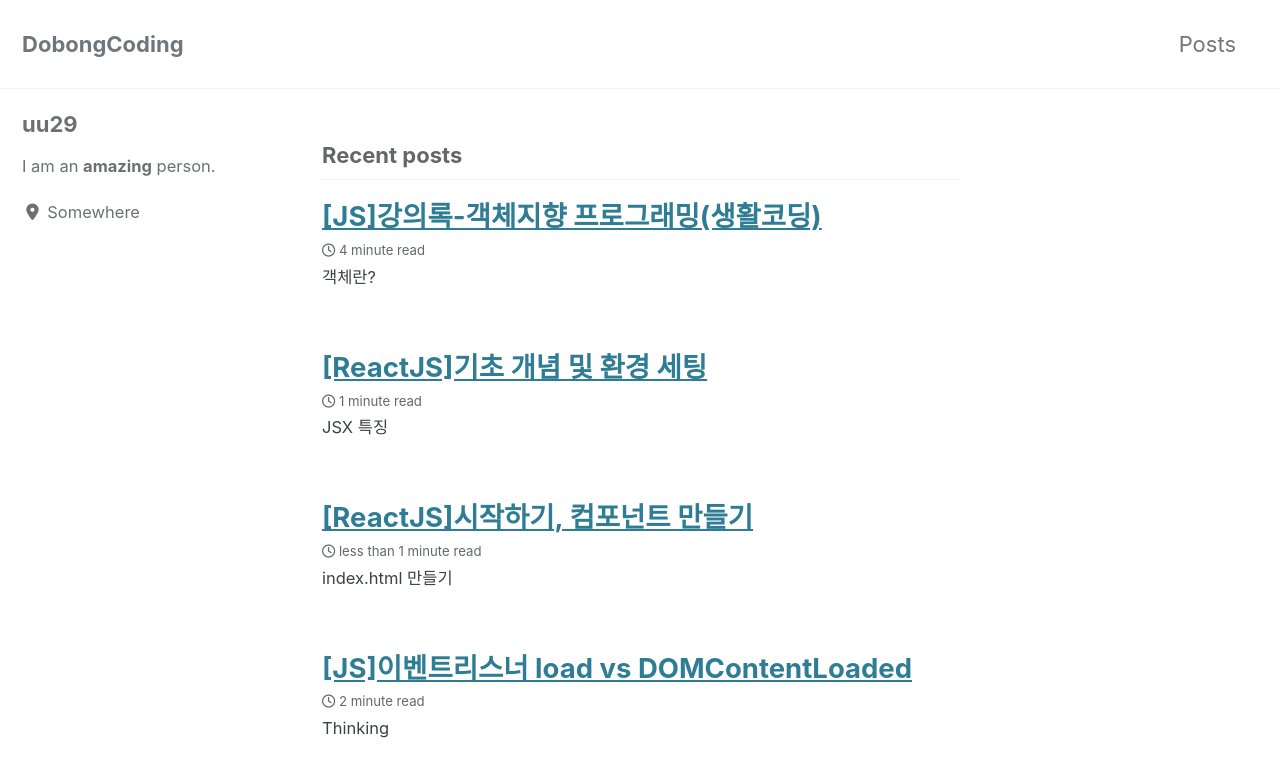
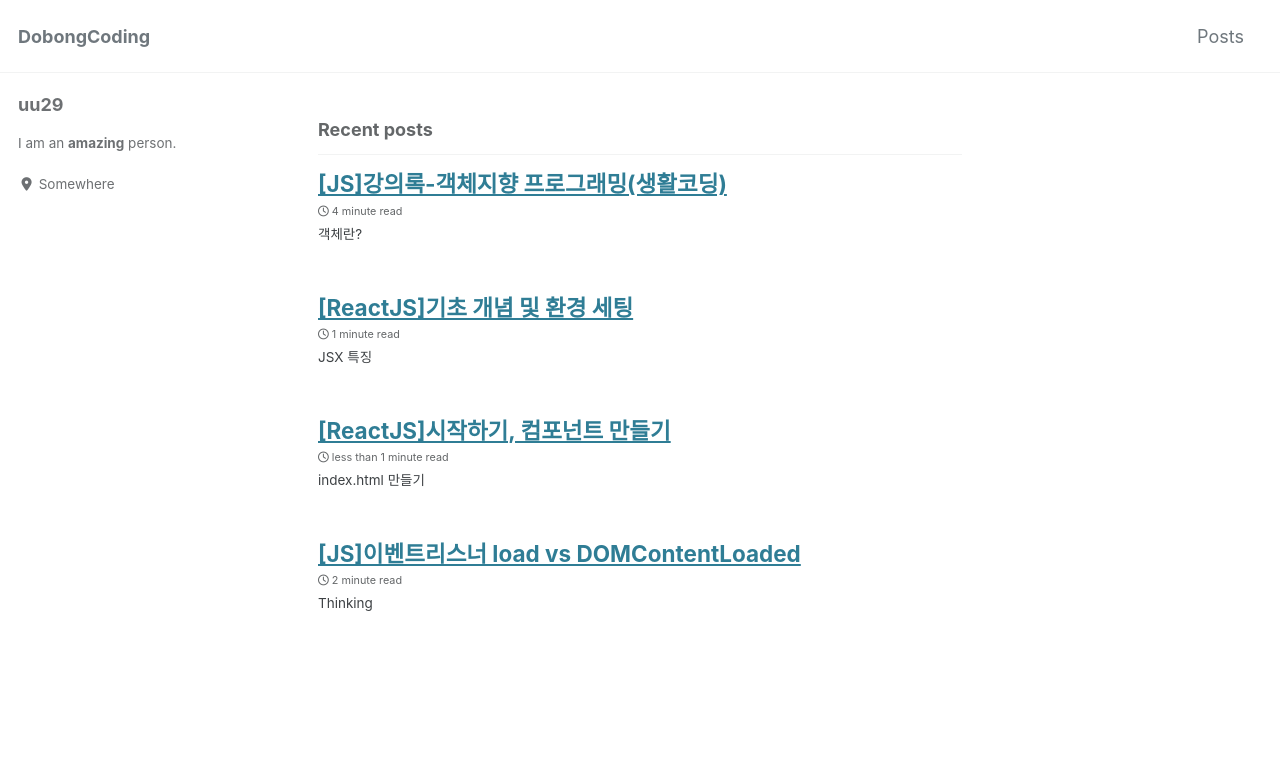
Before and after one commit to uu29/uu29.github.io, a Jekyll site: the page built from index.html, in a window 1280 px wide and 900 px high. Shown: the top 777 px of the window. Built offline with Jekyll 4.4.1, drawn with Linux system fonts in a browser that asks for light colours; cached includes are drawn as plain includes; nearby versions of some CDN libraries; the list of posts is cut into pages by our own code.

Commit message:
2020-05-17 css

```diff
--- a/_sass/minimal-mistakes/_base.scss
+++ b/_sass/minimal-mistakes/_base.scss
@@ -27,14 +27,13 @@ h3,
 h4,
 h5,
 h6 {
-  margin: 2em 0 0.5em;
-  line-height: 1.2;
+  margin: 2em 0 .2em;
+  line-height: 1.6;
   font-family: $header-font-family;
   font-weight: bold;
 }
 
 h1 {
-  margin-top: 0;
   font-size: $h-size-1;
 }
 
--- a/_sass/minimal-mistakes/_page.scss
+++ b/_sass/minimal-mistakes/_page.scss
@@ -73,7 +73,7 @@ body {
   line-height: 1;
 
   & + .page__meta {
-    margin-top: -0.5em;
+    margin-top: 1em;
   }
 }
 
@@ -83,6 +83,10 @@ body {
 }
 
 .page__content {
+  h1:first-child{
+    margin-top:.5em;
+  }
+
   h2 {
     padding-bottom: 0.5em;
     border-bottom: 1px solid $border-color;
--- a/_sass/minimal-mistakes/_reset.scss
+++ b/_sass/minimal-mistakes/_reset.scss
@@ -11,15 +11,15 @@ html {
   font-size: 16px;
 
   @include breakpoint($medium) {
-    font-size: 18px;
+    font-size: 16px;
   }
 
   @include breakpoint($large) {
-    font-size: 20px;
+    font-size: 16px;
   }
 
   @include breakpoint($x-large) {
-    font-size: 22px;
+    font-size: 18px;
   }
 
   -webkit-text-size-adjust: 100%;
```
